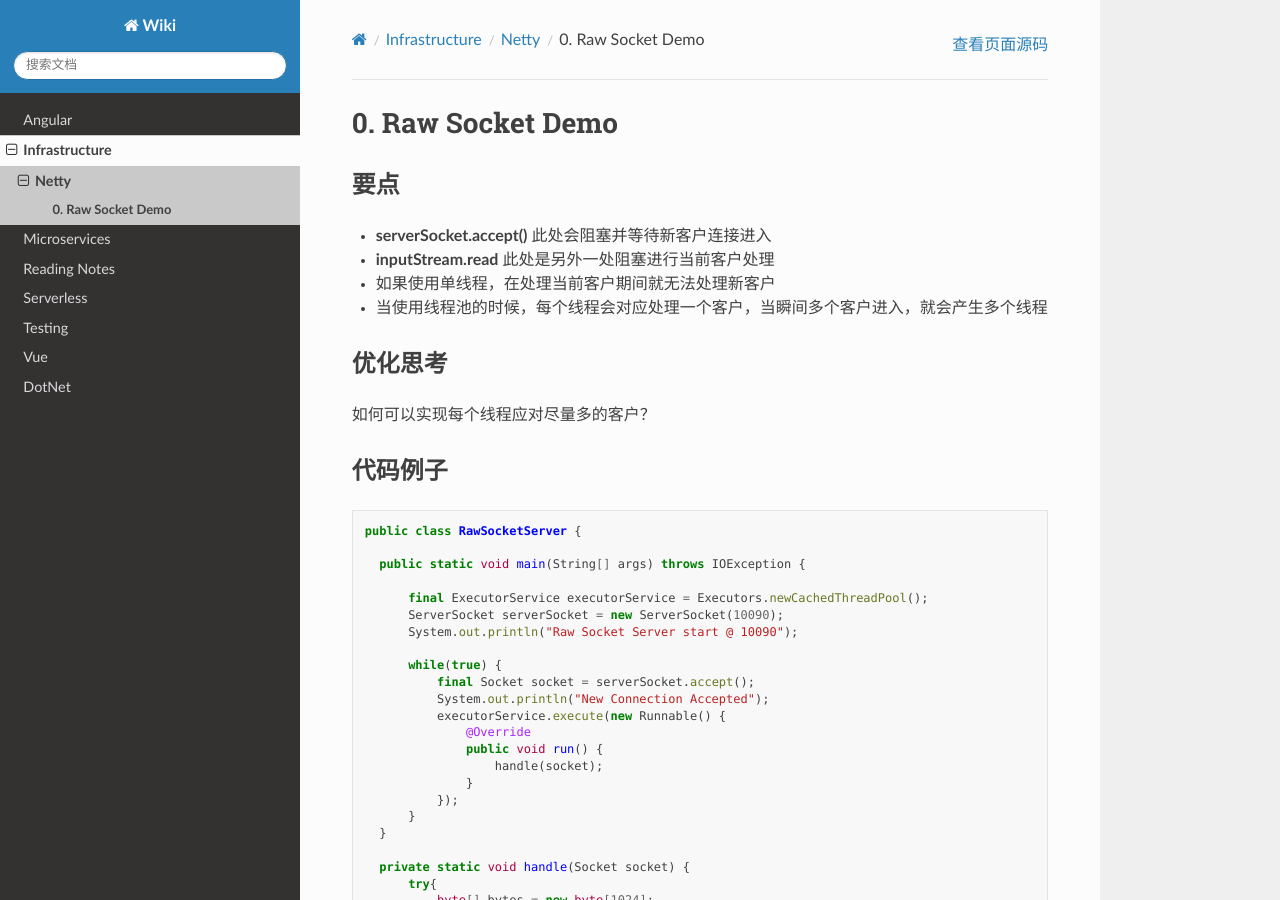
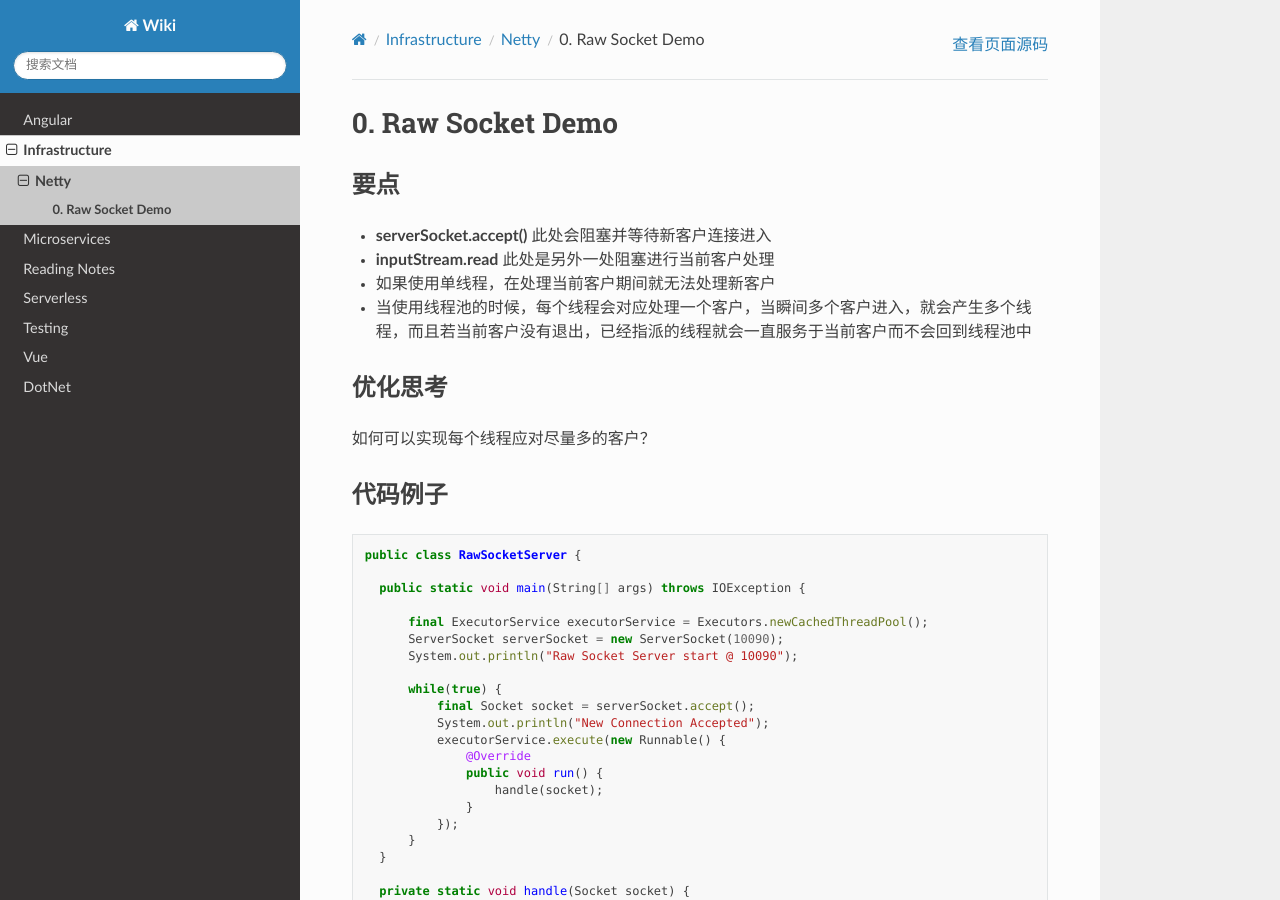
Before and after one commit to abigail830/Sphinx_wiki, a Sphinx documentation site: the page built from source/Infrastructure/Netty/raw_socket.rst, in a window 1280 px wide and 900 px high. Built offline with Sphinx 7.4.7 and the Read the Docs theme 2.0.0, drawn with Linux system fonts in a browser that asks for light colours.

Commit message:
Update raw_socket.rst

```diff
--- a/source/Infrastructure/Netty/raw_socket.rst
+++ b/source/Infrastructure/Netty/raw_socket.rst
@@ -6,7 +6,7 @@
 * **serverSocket.accept()** 此处会阻塞并等待新客户连接进入
 * **inputStream.read** 此处是另外一处阻塞进行当前客户处理
 * 如果使用单线程，在处理当前客户期间就无法处理新客户
-* 当使用线程池的时候，每个线程会对应处理一个客户，当瞬间多个客户进入，就会产生多个线程
+* 当使用线程池的时候，每个线程会对应处理一个客户，当瞬间多个客户进入，就会产生多个线程，而且若当前客户没有退出，已经指派的线程就会一直服务于当前客户而不会回到线程池中
 
 优化思考
 ^^^^^^^^^^
```
